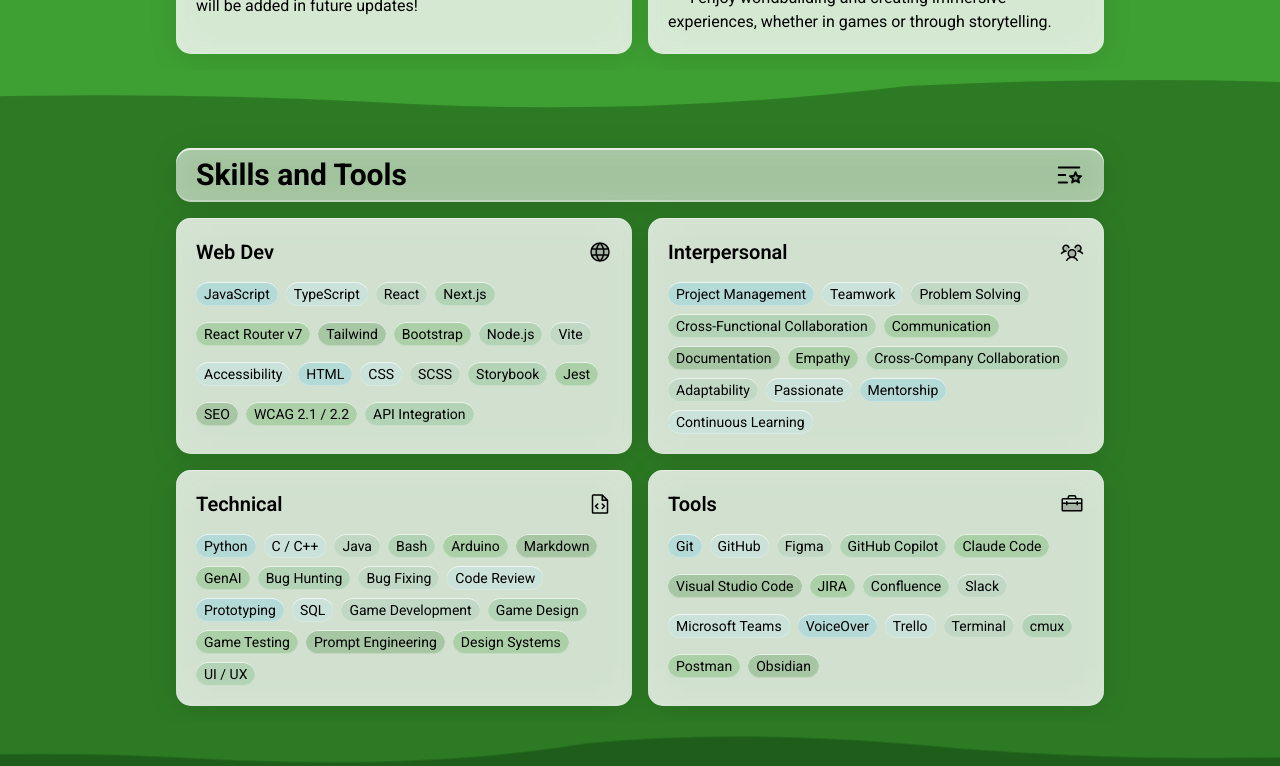
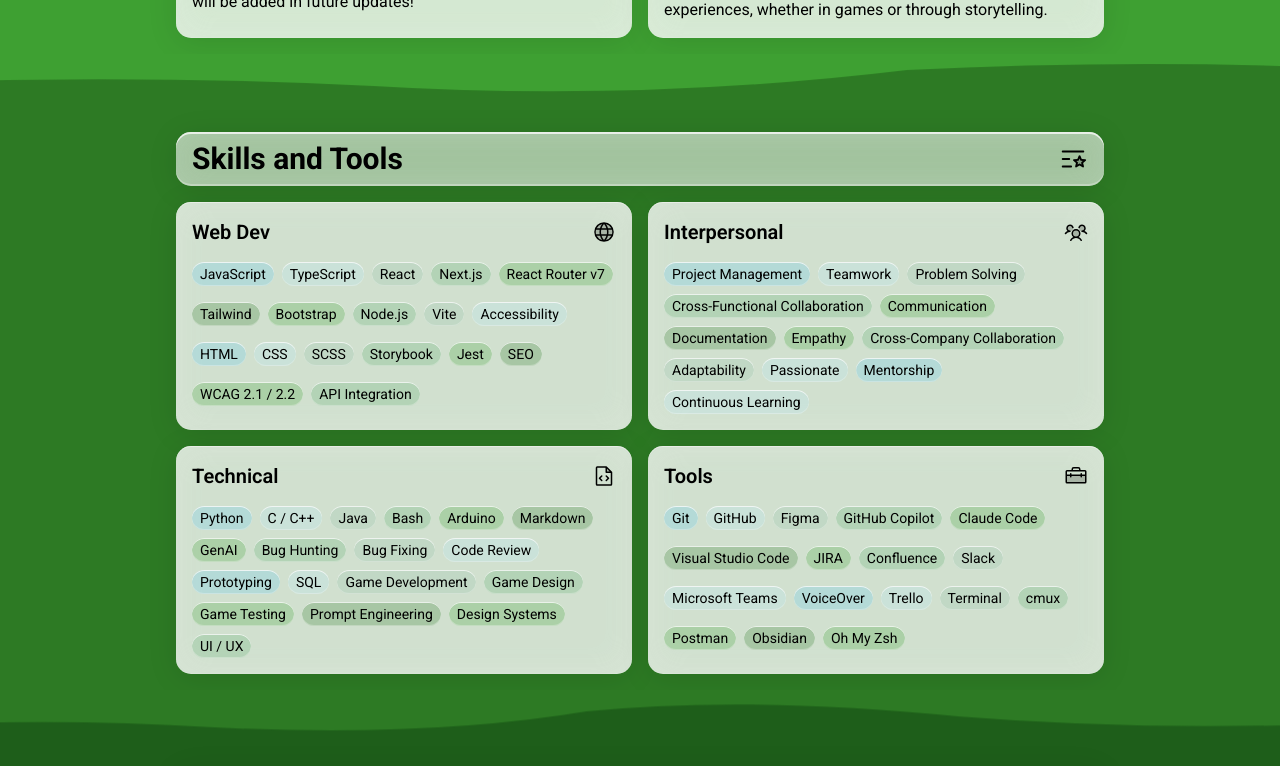
Before and after one commit to vtlanglois/portfolio-v2, a Next.js app: page / in a window 1280 px wide. Shown: the part 1400-2166 px from the top of the page. Built offline with nearby package versions, Linux system fonts and the light colour scheme.

Commit message:
style: add OhMyZSH and further reduce card padding

```diff
--- a/src/components/sections/Skills.tsx
+++ b/src/components/sections/Skills.tsx
@@ -171,6 +171,7 @@ export default function Skills() {
                   TAGS.cmux,
                   TAGS.postman,
                   TAGS.obsidian,
+                  TAGS.ohMyZsh
                 ]}
               />
             </Card>
--- a/src/components/ui/Card/styles.css
+++ b/src/components/ui/Card/styles.css
@@ -1,5 +1,5 @@
 .glass-card {
-  padding: 1.25rem;
+  padding: 1rem;
   border-radius: var(--border-radius);
   background: var(--card-bg);
   box-shadow:
@@ -21,7 +21,7 @@
 }
 
 .glass-card.heading {
-  padding-inline: 1.25rem;
+  padding-inline: 1rem;
   padding-block: 0.75rem;
   background: color-mix(in srgb, var(--card-bg) 70%, transparent);
   box-shadow:
--- a/src/data/skills.ts
+++ b/src/data/skills.ts
@@ -186,6 +186,11 @@ const toolTags = {
     text: "Obsidian",
     variant: "tool",
     group: "tool",
+  },
+  ohMyZsh: {
+    text: "Oh My Zsh",
+    variant: "tool",
+    group: "tool",
   }
 } as const satisfies Record<string, TagItem>;;
 
```
